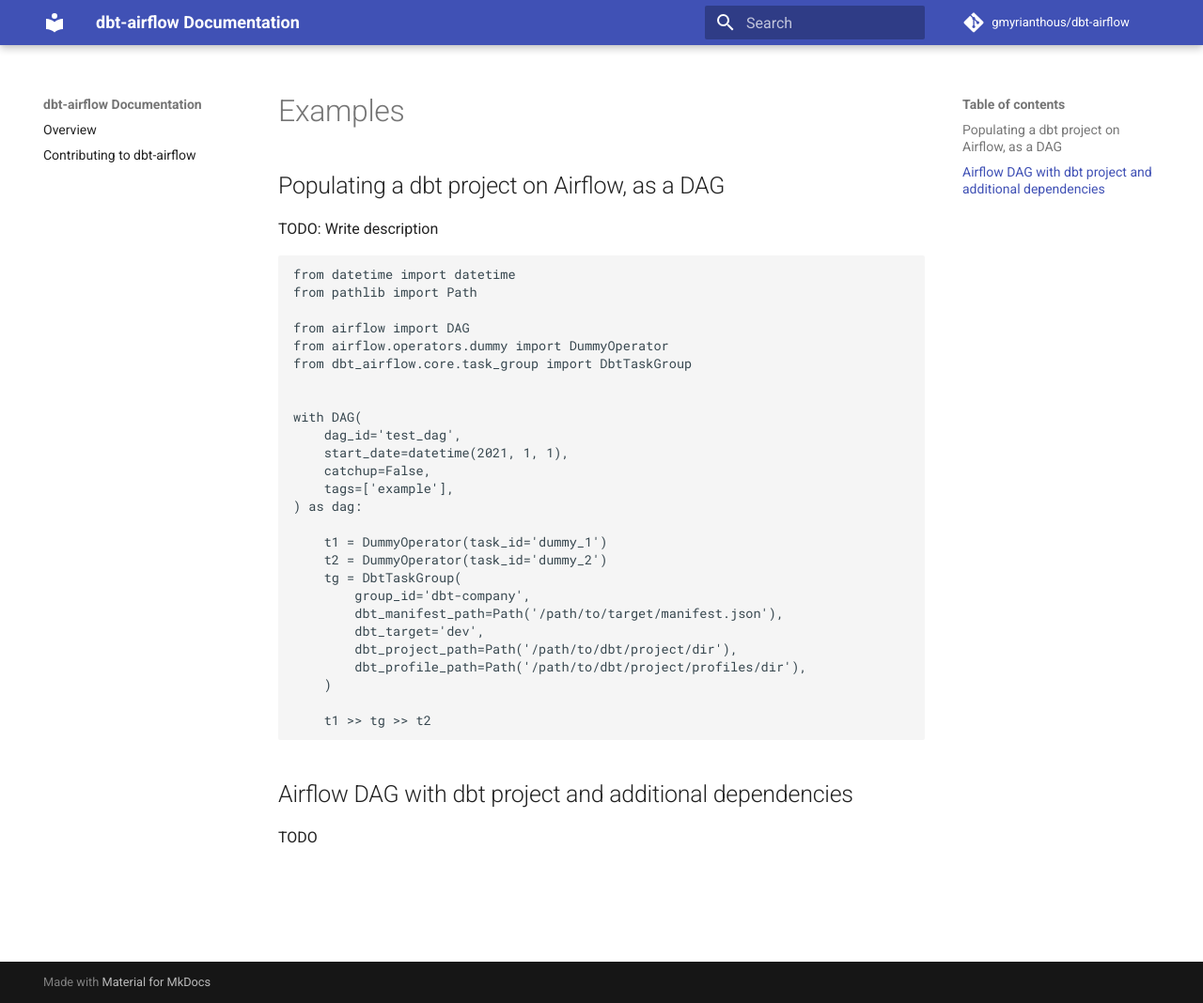
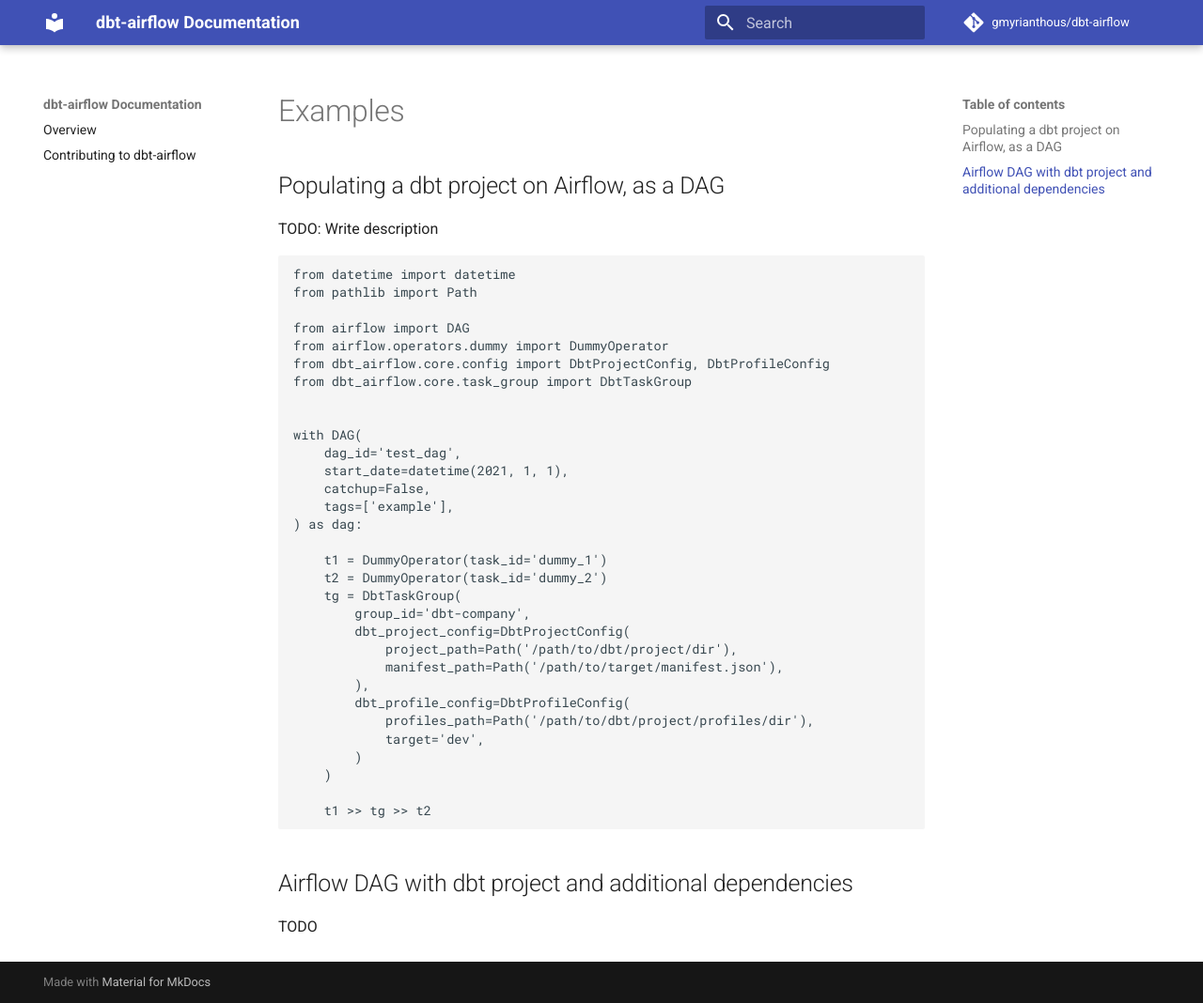
Before and after one commit to gmyrianthous/dbt-airflow, an MkDocs documentation site: the page built from docs/examples.md, in a window 1280 px wide and 1068 px high. Shown: the whole window at 94% size. Built offline with MkDocs 1.6.1 and Material for MkDocs 9.7.7, drawn with Linux system fonts in a browser that asks for light colours; comment, search, counter and statistics services are not loaded.

Commit message:
docs(examples): Update example in index.md

```diff
--- a/docs/examples.md
+++ b/docs/examples.md
@@ -9,6 +9,7 @@
 
 from airflow import DAG
 from airflow.operators.dummy import DummyOperator
+from dbt_airflow.core.config import DbtProjectConfig, DbtProfileConfig
 from dbt_airflow.core.task_group import DbtTaskGroup
 
 
@@ -23,10 +24,14 @@
     t2 = DummyOperator(task_id='dummy_2')
     tg = DbtTaskGroup(
         group_id='dbt-company',
-        dbt_manifest_path=Path('/path/to/target/manifest.json'),
-        dbt_target='dev',
-        dbt_project_path=Path('/path/to/dbt/project/dir'),
-        dbt_profile_path=Path('/path/to/dbt/project/profiles/dir'),
+        dbt_project_config=DbtProjectConfig(
+            project_path=Path('/path/to/dbt/project/dir'),
+            manifest_path=Path('/path/to/target/manifest.json'),
+        ),
+        dbt_profile_config=DbtProfileConfig(
+            profiles_path=Path('/path/to/dbt/project/profiles/dir'),
+            target='dev',
+        )
     )
 
     t1 >> tg >> t2
```
